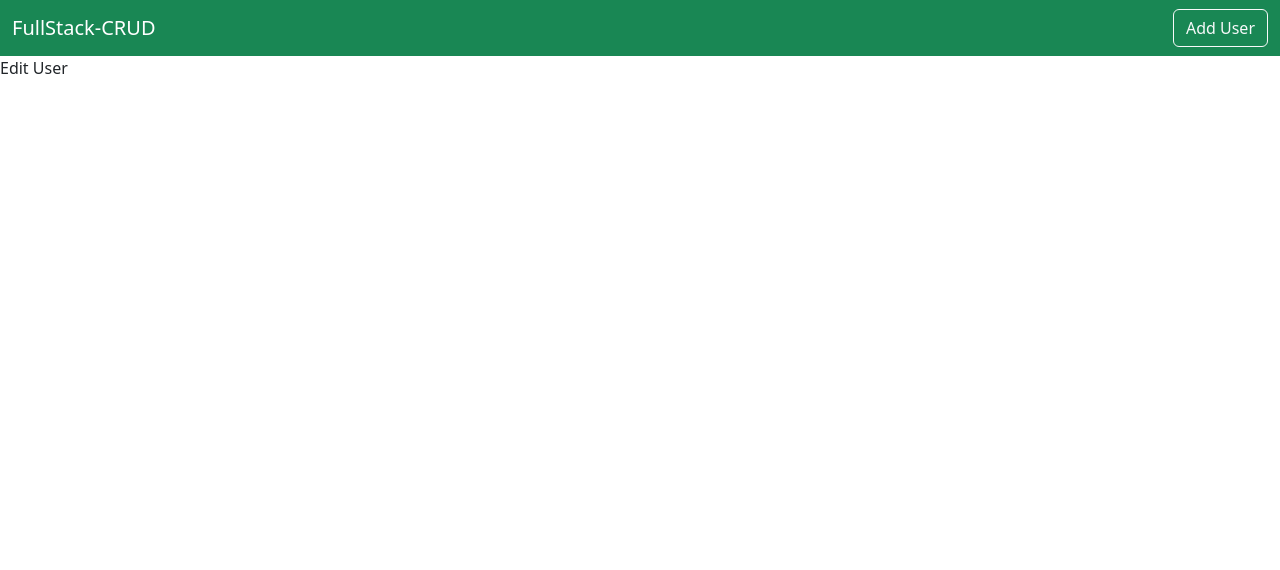
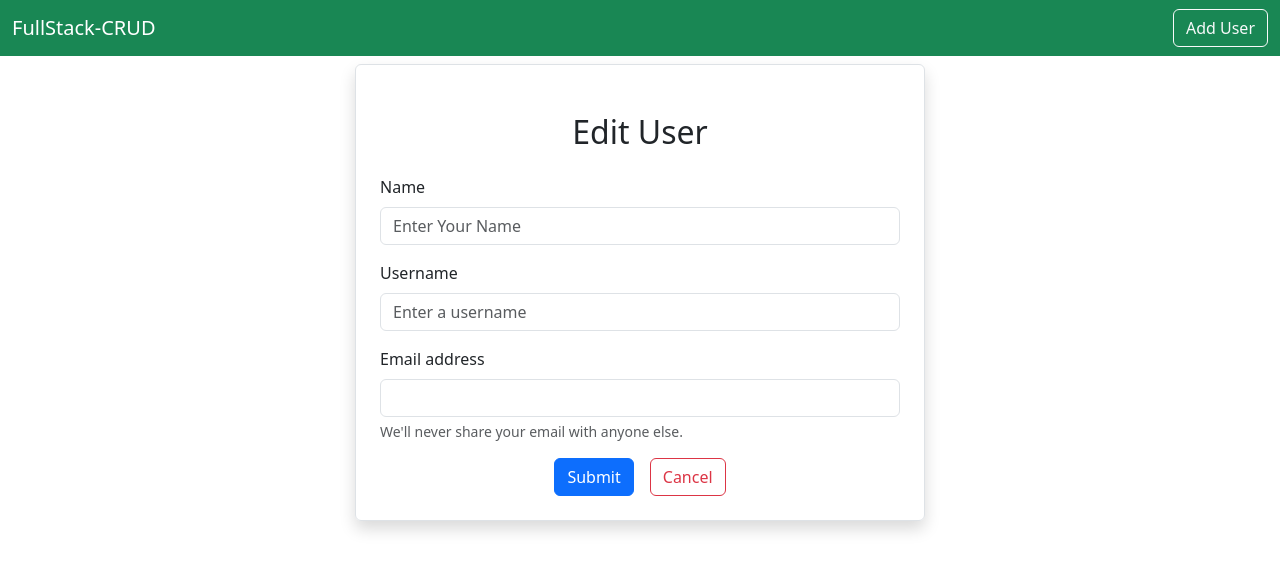
Before and after one commit to VimukthiMK/FullStack-CRUD, a React (Create React App) app in the folder frontend-application/: page /edituser in a window 1280 px wide. Shown: the top 570 px of the page. Built offline with nearby package versions, Linux system fonts and the light colour scheme; no server answers.

Commit message:
Created Edituser.js

```diff
--- a/frontend-application/src/pages/Home.js
+++ b/frontend-application/src/pages/Home.js
@@ -37,7 +37,7 @@ export default function Home() {
             <td>{user.email}</td>
             <td>
             <Link className='btn btn-secondary mx-2' to={"/viewuser"}> View </Link>
-            <Link className='btn btn-outline-primary mx-2' to={"/edit"}> Edit </Link>
+            <Link className='btn btn-outline-primary mx-2' to={`/edituser/${user.id}`}> Edit </Link>
             <Link className='btn btn-danger mx-2' to={"/deleteuser"}> Delete </Link>
             </td>
         </tr>
--- a/frontend-application/src/users/EditUser.js
+++ b/frontend-application/src/users/EditUser.js
@@ -1,9 +1,78 @@
-import React from 'react'
+import React, { useCallback, useEffect, useState } from 'react'
+import { Link ,useNavigate, useParams } from 'react-router-dom'
+import axios from 'axios'
 
 export default function EditUser() {
-  return (
-    <div>
-      <p>Edit User</p>
-    </div>
-  )
-}
+
+    let navigate=useNavigate()
+
+    const {id}=useParams()
+
+  const [user, setUser] = useState({
+    name: '',
+    username: '',
+    email: '',
+  })
+
+  const onInputChange = (e) => {
+    const { name, value } = e.target;
+    setUser((prevData) => ({
+      ...prevData,
+      [name]: value,
+    }))
+  }
+
+    const onSubmit = async (e)=> {
+      e.preventDefault();
+      await axios.put(`http://localhost:8080/api/user/${id}`,user)
+      navigate("/")
+    }
+
+
+
+    const loadUser = useCallback(async()=>{
+      const result= await axios.get(`http://localhost:8080/api/user/${id}`)
+      setUser(result.data)
+    }, [id])
+
+    useEffect(() => {
+      loadUser(); // Call loadUser here
+    }, [loadUser]);
+
+    return (
+      <div className='container'>
+        <div className='row'>
+          <div className='col-md-6 offset-md-3 border rounded p-4 mt-2 shadow '>
+            <h2 className='text-center m-4'>Edit User</h2>
+
+           <form onSubmit={(e)=>onSubmit(e)}>
+           <div className="mb-3">
+                    <label for="name" className="form-label" >Name</label>
+                    <input type={"text"} name='name' className="form-control" value={user.name} onChange={onInputChange} placeholder="Enter Your Name"required/>
+            </div>
+            <div className="mb-3">
+                    <label for="username" className="form-label" >Username</label>
+                    <input type={"text"} name='username' className="form-control" value={user.username} onChange={onInputChange} placeholder="Enter a username" required/>
+            </div>
+
+            <div className="mb-3">
+                    <label for="email" className="form-label">Email address</label>
+                    <input type={"email"} name='email' value={user.email} onChange={onInputChange} className="form-control"/>
+                    <div id="emailHelp" className="form-text">We'll never share your email with anyone else.</div>
+            </div>
+            <div className='text-center align-middle'>
+            <button type="submit" className='btn btn-primary mx-2'> Submit </button>
+            <Link className='btn btn-outline-danger mx-2' to={"/"}> Cancel </Link>
+
+
+            </div>
+           </form>
+
+          </div>
+
+        </div>
+
+
+      </div>
+    )
+  }
```
Also changed, not shown: 1 other file (tests, documents, lock files or other folders).
